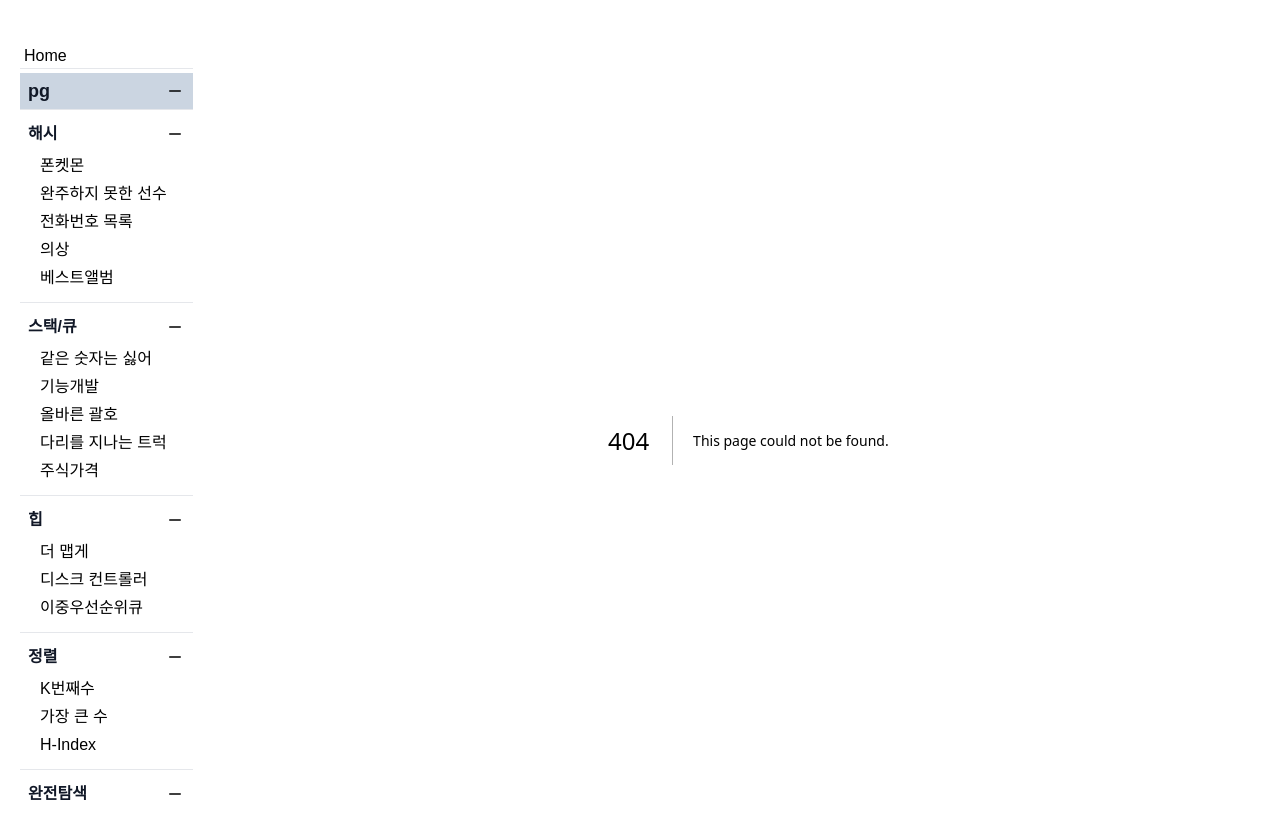
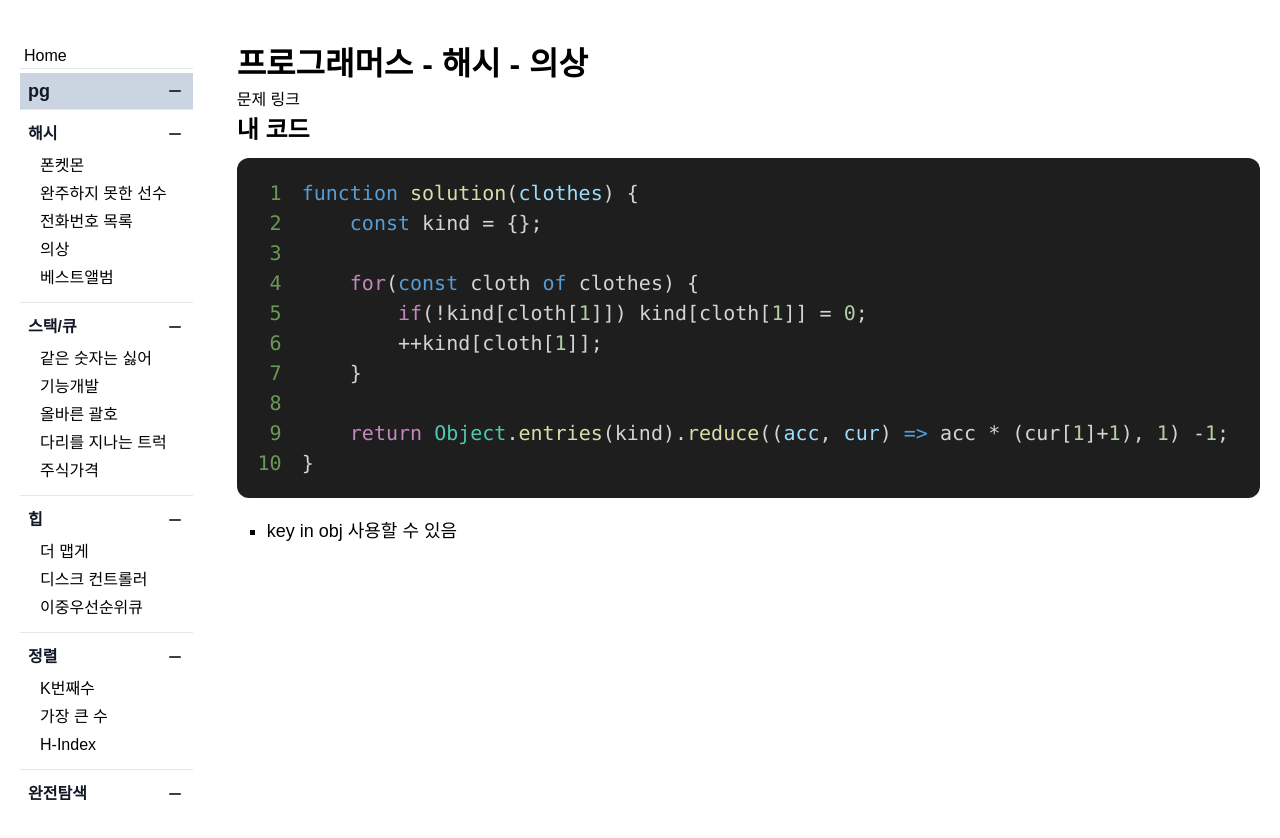
Before and after one commit to jratul/ky-js-study, a Next.js app: page /pg/hash/costume in a window 1280 px wide. Before the commit this address had no page. Shown: the top 838 px of the page. After the commit the page ends 800 px from the top, so only its background shows below. Built offline with nearby package versions, Linux system fonts and the light colour scheme; a web font is replaced by a local one.

Commit message:
Create page.tsx

```diff
--- /dev/null
+++ b/src/app/pg/hash/costume/page.tsx
@@ -0,0 +1,31 @@
+import JSCode from "@/app/components/JSCode";
+
+export default function PgHashCostume() {
+  return (
+    <div>
+      <h1>프로그래머스 - 해시 - 의상</h1>
+      <a
+        href="https://school.programmers.co.kr/learn/courses/30/lessons/42578"
+        target="_blank"
+      >
+        문제 링크
+      </a>
+      <h2>내 코드</h2>
+      <JSCode
+        code={`function solution(clothes) {
+    const kind = {};
+
+    for(const cloth of clothes) {
+        if(!kind[cloth[1]]) kind[cloth[1]] = 0;
+        ++kind[cloth[1]];
+    }
+
+    return Object.entries(kind).reduce((acc, cur) => acc * (cur[1]+1), 1) -1;
+}`}
+      />
+      <ul>
+        <li>key in obj 사용할 수 있음</li>
+      </ul>
+    </div>
+  );
+}
```
